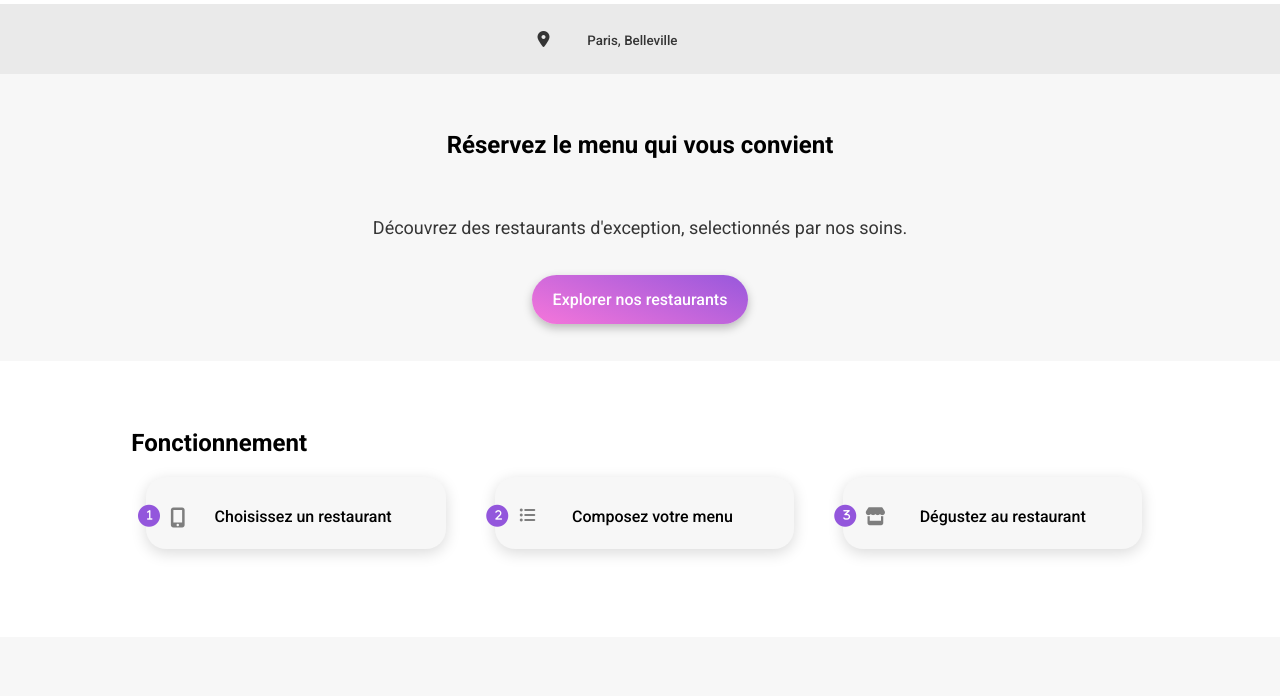
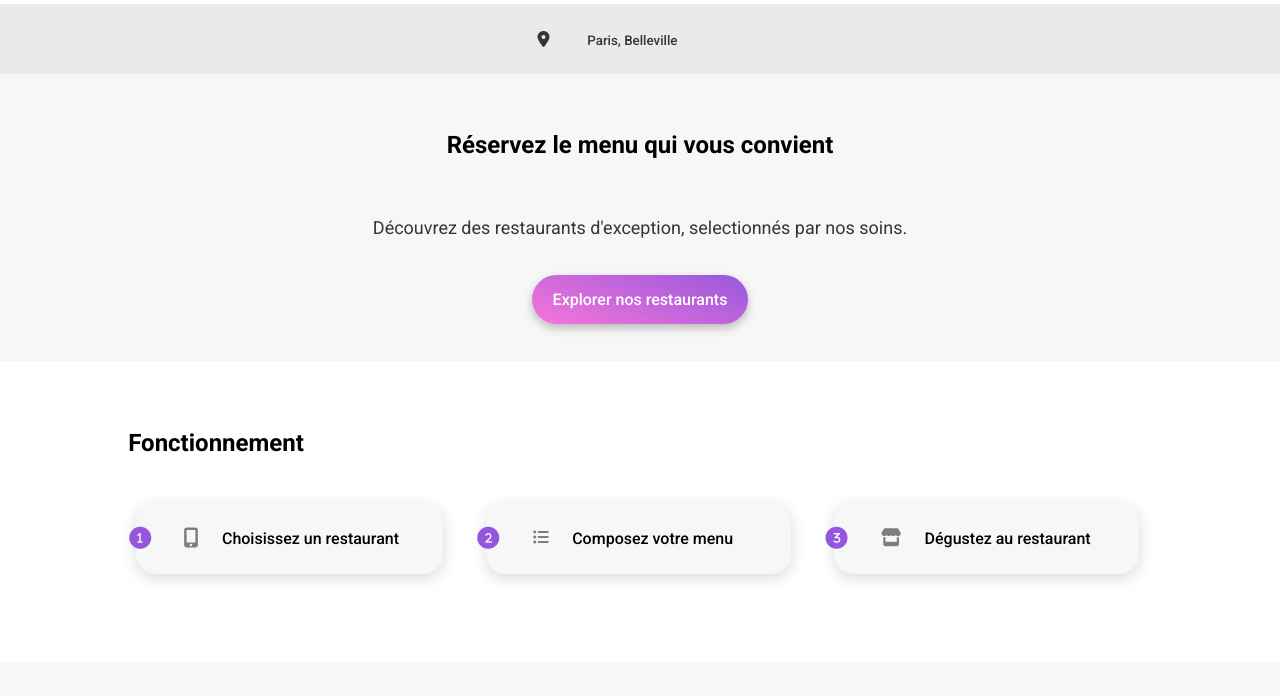
Before and after one commit to MillaDu22/OhMyFood-, a website: page index.html in a window 1280 px wide. Shown: the part 80-776 px from the top of the page. Drawn offline with Linux system fonts and the light colour scheme; grey boxes are pictures that could not be loaded; a web font is replaced by a local one.

Commit message:
amélioration de la section fonctionnement

```diff
--- a/index.html
+++ b/index.html
@@ -30,30 +30,36 @@
                     <i class="fa-solid fa-circle"></i>
                     <i class="fa-solid fa-1"></i>
                     <button type="submit" class="btnresto">
+                        <div class="btn-in">
                             <span class="iconphone">
                                 <i class="fa-solid fa-mobile-screen-button"></i>
                             </span>
                             <span class="txtbtn">Choisissez un restaurant</span>
+                        </div>
                     </button>
                 </div>
                 <div class="rowbutton">
                     <i class="fa-solid fa-circle"></i>
                     <i class="fa-solid fa-2"></i>
                     <button type="submit" class="btnmenu">
+                        <div class="btn-in">
                             <span class="iconlist">
                                 <i class="fa-solid fa-list-ul"></i>
                             </span>
                             <span class="txtbtn">Composez votre menu</span>
+                        </div>
                     </button>
                 </div>
                 <div class="rowbutton">
                     <i class="fa-solid fa-circle"></i>
                     <i class="fa-solid fa-3"></i>
                     <button type="submit" class="btnmiam">
+                        <div class="btn-in">
                             <span class="iconstore">
                                 <i class="fa-solid fa-store"></i>
                             </span>
                             <span class="txtbtn"> Dégustez au restaurant</span>
+                        </div>
                     </button>
                 </div>
             </div>
--- a/sass/accueil.scss
+++ b/sass/accueil.scss
@@ -171,7 +171,7 @@
     .h2fonct {
         position:relative;
         width:200px;
-        left:20px;
+        left:13px;
         font-family: $familytext;
         font-weight:700;
         font-size:24px;
@@ -186,7 +186,7 @@
         padding:48px 0px 68px 0px;
         background-color: $colour-white;
     }
-    .listButton {
+    .list-button {
         position:relative;
         display:flex;
         flex-direction:column;
@@ -194,57 +194,62 @@
         width:100%;
     }
     .rowbutton{
-        width:99%;
+        width:100%;
         display:flex;
         flex-direction: row;
         justify-content: center;
-        padding-top:25px;
+        align-items: center;
+        margin-top:25px;
     }
+
     .fa-circle{
         position:relative;
-        left:19px;
-        top:25px;
+        left:0%;
         z-index: 1;
         font-size: 22px;
         color:$colour-primary;
     }
-    .fa-1, .fa-2 {
-        position:relative;
-        left:3px;
-        top:29px;
-        z-index: 2;
+    .fa-1, .fa-2, .fa-3 {
+        position:absolute;
+        left:4.5%;
+        z-index:2;
         color:$colour-white;
         font-size:11px;
     }
-    .fa-3 {
-        position:relative;
-        left:2px;
-        top:31px;
-        z-index: 2;
-        color:$colour-white;
-        font-size:11px;
-    }
+
     .btnresto, .btnmenu, .btnmiam{
         display:flex;
         flex-direction: row;
         justify-content:center;
+        align-items: center;
         position:relative;
-        width:322px;
+        margin-left:-2%;
+        width:92%;
         height:72.38px;
         background:$colour-lightgrey;
         box-shadow:0px 4px 15px rgba(0, 0, 0, 0.15);
         border-radius:20px;
-        padding-top:29.6px;
         border:none;
+    }
+    .btn-in {
+        width:80%;
+        display:flex;
+        flex-direction: row;
+        justify-content: flex-start;
+        align-items: center;
+        text-align: center;
+
     }
     .iconphone, .iconlist, .iconstore {
         position: relative;
-        left:-30px;
+        margin-left: 5%;
+        margin-right:10%;
         color:#7E7E7E;
     }
     .iconphone{
         font-size: 20px;
     }
+
     .iconlist{
         font-size:16px;
     }
@@ -276,7 +281,7 @@
     background:$colour-lightgrey;
 }
     .column-card {
-        width:91%;
+        width:94%;
         position: relative;
         margin:0 auto;
         display: flex;
@@ -287,7 +292,7 @@
     .titreresto {
         width:200px;
         position:relative;
-        left:20px;
+        left:13px;
         font-family: $familytext;
         font-size:24px;
         line-height:28px;
@@ -543,12 +548,12 @@
         width:100%;
         left:0px;
         display: flex;
-        flex-direction:row;
+        flex-direction:column;
         flex-wrap: wrap;
     }
     .h2fonct{
         text-align: left;
-        padding-left:8.7%;
+        padding-left:9%;
     }
     .list-button {
         position: relative;
@@ -557,35 +562,34 @@
         flex-direction:row;
         justify-content: space-between;
         padding-bottom:20px;
-        margin:0px auto;
+        margin-left:9%;
+
     }
     .rowbutton {
         padding:0;
         width:32%;
         display: flex;
+        align-items: center;
         justify-content: center;
     }
+    .fa-circle {
+        position:relative;
+        left:14px;
+    }
+    .fa-1, .fa-2, .fa-3 {
+        position: relative;
+        left:0;
+    }
     .btnresto, .btnmenu, .btnmiam {
-        width:323px;
+        width:94%;
         display: flex;
         text-align: center;
         justify-content: center;
-        left:-10px;
     }
-    .fa-circle {
-        top:28px;
-        left:10px;
+    .btn-in {
+        width:80%;
     }
-    .fa-3, .fa-2, .fa-1 {
-        top:33px;
-        left:-3px;
-    }
-    .txtbtn {
-        width:88%;
-    }
-    .iconphone, .iconlist, .iconstore {
-        left:9px;
-    }
+
     .btnresto:hover, .btnmenu:hover, .btnmiam:hover{
         box-shadow:4px 8px 15px rgba(0, 0, 1, 0.15);
         background-color: #F5EDFF;
@@ -598,7 +602,7 @@
     }
     .titreresto{
         text-align: left;
-        padding-left:8.7%;
+        padding-left:9%;
     }
     .column-card {
         flex-direction: row;
```
Also changed, not shown: sass/accueil.css, 4 other files. Lines whose indentation alone changed are shown as unchanged.
